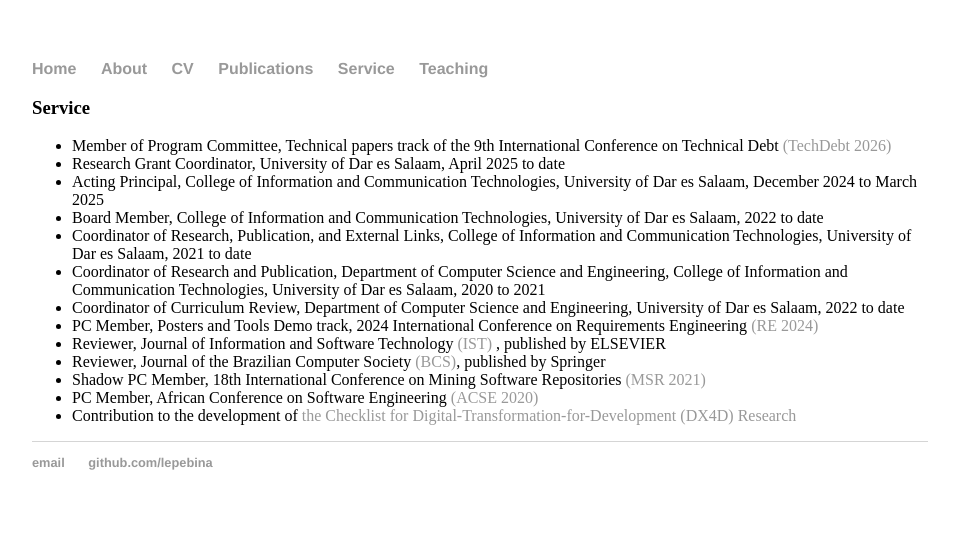
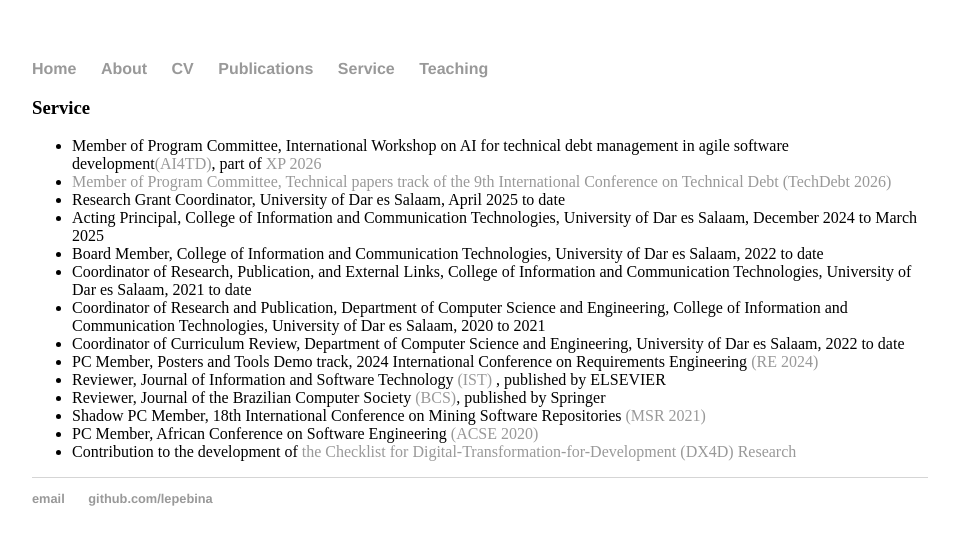
Before and after one commit to lepebina/lepebina.github.io, a Jekyll site: the page built from service.html, in a window 1280 px wide. Shown: the top 545 px of the page, without its empty margins (160-1119 px from the left). Built offline with Jekyll 4.4.1, drawn with Linux system fonts in a browser that asks for light colours.

Commit message:
Update service.html

```diff
--- a/service.html
+++ b/service.html
@@ -4,7 +4,9 @@ title: Leonard Peter Binamungu
 ---
 <div class="blurb">
 	<h3>Service</h3>
-	              <ul>   <li>Member of Program Committee, Technical papers track of the 9th International Conference on Technical Debt <a href="https://conf.researchr.org/track/TechDebt-2026/TechDebt-2026-main"> (TechDebt 2026)</a></li>
+	              <ul>
+				  <li>Member of Program Committee, International Workshop on AI for technical debt management in agile software development<a href="https://conf.researchr.org/track/xp-2026/xp-2026-international-workshop-on-ai-for-technical-debt-management-in-agile-software-development--ai4td-#Call-for-Submissions">(AI4TD)</a>, part of <a href="https://conf.researchr.org/home/xp-2026">XP 2026</li>
+				  <li>Member of Program Committee, Technical papers track of the 9th International Conference on Technical Debt <a href="https://conf.researchr.org/track/TechDebt-2026/TechDebt-2026-main"> (TechDebt 2026)</a></li>
 			      <li>Research Grant Coordinator, University of Dar es Salaam, April 2025 to date</li>
 			      <li>Acting Principal, College of Information and Communication Technologies, University of Dar es Salaam, December 2024 to March 2025</li>
 			      <li>Board Member, College of Information and Communication Technologies, University of Dar es Salaam, 2022 to date</li>
```
